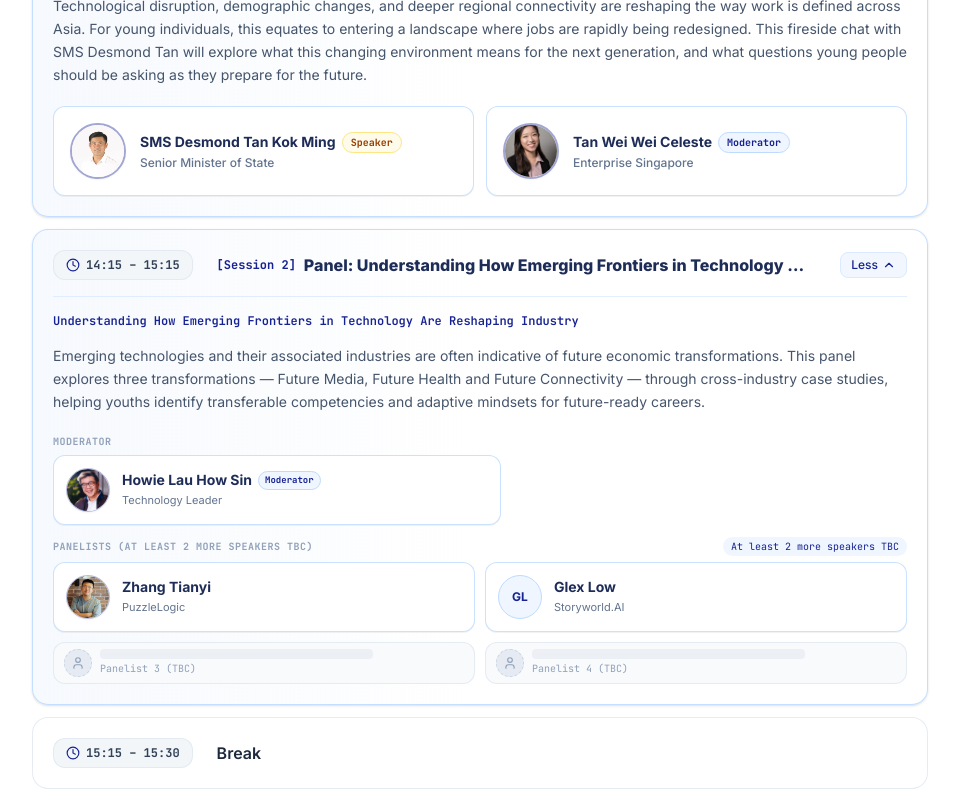
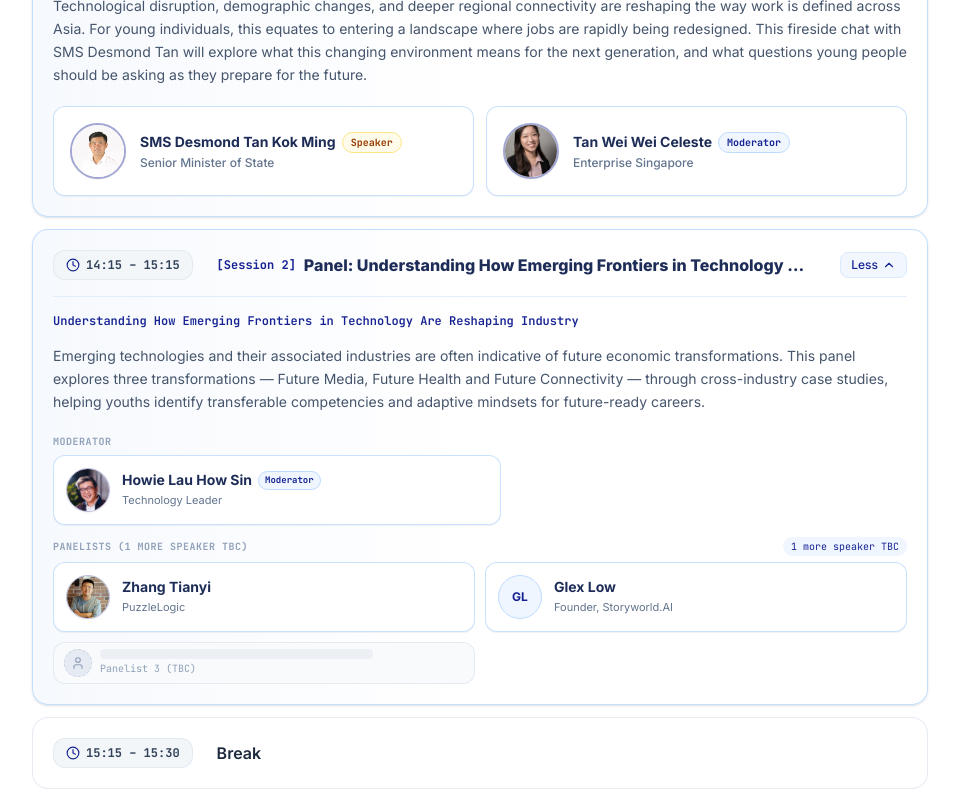
Before and after one commit to ThuraiiGanesh/bcyf, a React (Vite) app: page / in a window 1280 px wide. Shown: the part 5013-5810 px from the top of the page, without its empty margins (160-1119 px from the left). Built offline with nearby package versions, Linux system fonts and the light colour scheme.

Commit message:
feat(speakers): update speaker Chinese names, bios, titles and headshot framing (Update #8)

```diff
--- a/src/components/AgendaSection.tsx
+++ b/src/components/AgendaSection.tsx
@@ -242,13 +242,13 @@ export default function AgendaSection({ language }: AgendaSectionProps) {
                             >
                               <img
                                 src="/speakers/celeste-tan.jpg"
-                                alt={isEn ? 'Tan Wei Wei Celeste' : '陈薇薇'}
+                                alt={isEn ? 'Tan Wei Wei Celeste' : '陈纬玮'}
                                 className="w-14 h-14 rounded-full object-cover border-2 border-brand-blue/40 shadow-xs shrink-0 group-hover:scale-105 transition-transform"
                               />
                               <div className="min-w-0">
                                 <div className="flex flex-wrap items-center gap-1.5">
                                   <span className="text-sm font-bold text-brand-navy group-hover:text-brand-blue transition-colors">
-                                    {isEn ? 'Tan Wei Wei Celeste' : '陈薇薇'}
+                                    {isEn ? 'Tan Wei Wei Celeste' : '陈纬玮'}
                                   </span>
                                   <span className="text-[10px] font-mono font-bold text-brand-blue bg-blue-50 border border-blue-200 px-2 py-0.5 rounded-full">
                                     {isEn ? 'Moderator' : '主持人'}
@@ -300,7 +300,7 @@ export default function AgendaSection({ language }: AgendaSectionProps) {
                           <div className="space-y-1.5">
                             <div className="flex items-center justify-between">
                               <span className="text-[10px] font-mono font-bold uppercase tracking-wider text-slate-400 block">
-                                {isEn ? 'Panelists (at least 2 more speakers TBC)' : '研讨嘉宾（至少2名嘉宾待定）'}
+                                {isEn ? 'Panelists (1 more speaker TBC)' : '研讨嘉宾（1名嘉宾待定）'}
                               </span>
                               <span className="text-[10px] font-mono text-brand-blue bg-blue-50 px-2 py-0.5 rounded-full">
                                 {t.panelPendingNote}
@@ -345,16 +345,13 @@ export default function AgendaSection({ language }: AgendaSectionProps) {
                                     </span>
                                   </div>
                                   <p className="text-[11px] text-slate-500 truncate mt-0.5">
-                                    Storyworld.AI
+                                    {isEn ? 'Founder, Storyworld.AI' : 'Storyworld.AI 创始人'}
                                   </p>
                                 </div>
                               </div>
 
-                              {/* Pending Panelist 1 */}
+                              {/* Pending Panelist */}
                               <SpeakerChipSkeleton label={isEn ? 'Panelist 3 (TBC)' : '研讨嘉宾 3（待定）'} />
-
-                              {/* Pending Panelist 2 */}
-                              <SpeakerChipSkeleton label={isEn ? 'Panelist 4 (TBC)' : '研讨嘉宾 4（待定）'} />
                             </div>
                           </div>
                         </div>
@@ -377,7 +374,7 @@ export default function AgendaSection({ language }: AgendaSectionProps) {
                           <div className="space-y-1.5">
                             <div className="flex items-center justify-between">
                               <span className="text-[10px] font-mono font-bold uppercase tracking-wider text-slate-400 block">
-                                {isEn ? 'Debaters (2 more speakers TBC)' : '辩论嘉宾（2名嘉宾待定）'}
+                                {isEn ? 'Debaters (1 more speaker TBC)' : '辩论嘉宾（1名嘉宾待定）'}
                               </span>
                               <span className="text-[10px] font-mono text-brand-blue bg-blue-50 px-2 py-0.5 rounded-full">
                                 {t.debatePendingNote}
@@ -398,7 +395,7 @@ export default function AgendaSection({ language }: AgendaSectionProps) {
                                 <div className="min-w-0">
                                   <div className="flex items-center gap-1.5">
                                     <span className="text-xs sm:text-sm font-bold text-brand-navy group-hover:text-brand-blue transition-colors">
-                                      {isEn ? 'Prof. Adam Chee' : '齐亚当教授'}
+                                      {isEn ? 'Prof. Adam Chee' : '徐伟翔教授'}
                                     </span>
                                   </div>
                                   <p className="text-[11px] text-slate-500 truncate mt-0.5">
@@ -420,7 +417,7 @@ export default function AgendaSection({ language }: AgendaSectionProps) {
                                 <div className="min-w-0">
                                   <div className="flex items-center gap-1.5">
                                     <span className="text-xs sm:text-sm font-bold text-brand-navy group-hover:text-brand-blue transition-colors">
-                                      {isEn ? 'Yiyang He' : '何依洋'}
+                                      {isEn ? 'Yiyang He' : '何一阳'}
                                     </span>
                                   </div>
                                   <p className="text-[11px] text-slate-500 truncate mt-0.5">
@@ -442,7 +439,7 @@ export default function AgendaSection({ language }: AgendaSectionProps) {
                                 <div className="min-w-0">
                                   <div className="flex items-center gap-1.5">
                                     <span className="text-xs sm:text-sm font-bold text-brand-navy group-hover:text-brand-blue transition-colors">
-                                      {isEn ? 'Yi KaiZhi' : '易凯智'}
+                                      {isEn ? 'Yi KaiZhi' : '蚁凯致'}
                                     </span>
                                   </div>
                                   <p className="text-[11px] text-slate-500 truncate mt-0.5">
@@ -451,11 +448,8 @@ export default function AgendaSection({ language }: AgendaSectionProps) {
                                 </div>
                               </div>
 
-                              {/* Pending Debater 1 */}
+                              {/* Pending Debater */}
                               <SpeakerChipSkeleton label={isEn ? 'Debater 4 (TBC)' : '辩论嘉宾 4（待定）'} />
-
-                              {/* Pending Debater 2 */}
-                              <SpeakerChipSkeleton label={isEn ? 'Debater 5 (TBC)' : '辩论嘉宾 5（待定）'} />
                             </div>
                           </div>
                         </div>
--- a/src/data.ts
+++ b/src/data.ts
@@ -326,7 +326,7 @@ export const SPEAKERS_2026: Speaker[] = [
   {
     id: 'celeste-tan',
     name: 'Tan Wei Wei Celeste',
-    nameZh: '陈薇薇 (Tan Wei Wei Celeste)',
+    nameZh: '陈纬玮',
     sessionTagEn: 'Fireside Chat',
     sessionTagZh: '炉边对话',
     roleTagEn: 'Moderator',
@@ -336,7 +336,7 @@ export const SPEAKERS_2026: Speaker[] = [
     organizationZh: '新加坡企业发展局',
     photoUrl: '/speakers/celeste-tan.jpg',
     bioEn: 'Celeste is with Enterprise Singapore, where she works on initiatives that help businesses build quality and trust, enabling them to strengthen their competitiveness and access international markets. She holds a Bachelor of Social Sciences in Economics, Public Policy & Global Affairs from Nanyang Technological University.\n\nOutside work, Celeste is actively involved in youth and community development. She is passionate about bringing people and ideas together, and enjoys creating conversations that encourage different perspectives and explore how we can shape the future together.',
-    bioZh: '陈薇薇就职于新加坡企业发展局（Enterprise Singapore），致力于协助企业建立质量与信任标准，增强核心竞争力并拓展国际市场。她拥有南洋理工大学经济学、公共政策与全球事务社会科学学士学位。\n\n工作之余，薇薇积极参与青年与社区发展项目。她热衷于将多元人群与创新想法连接起来，乐于促进跨视角对话，共同探索如何携手塑造未来。'
+    bioZh: '陈纬玮就职于新加坡企业发展局（Enterprise Singapore），致力于协助企业建立质量与信任标准，增强核心竞争力并拓展国际市场。她拥有南洋理工大学经济学、公共政策与全球事务社会科学学士学位。\n\n工作之余，纬玮积极参与青年与社区发展项目。她热衷于将多元人群与创新想法连接起来，乐于促进跨视角对话，共同探索如何携手塑造未来。'
   },
   {
     id: 'zhang-tianyi',
@@ -351,7 +351,7 @@ export const SPEAKERS_2026: Speaker[] = [
     organizationZh: 'PuzzleLogic',
     photoUrl: '/speakers/zhang-tianyi.jpg',
     bioEn: 'Zhang Tianyi is the Co-Founder of PuzzleLogic. He completed his undergraduate studies at Beihang University, earned a Master\'s degree from Nanyang Technological University (NTU), and is currently pursuing his Ph.D. at the National University of Singapore (NUS). He previously served at the Agency for Science, Technology and Research (A*STAR) Singapore. He has published over 30 papers in the field of AI medical imaging in prestigious journals and conferences including IEEE TNNLS, IEEE TMI, MIA, and MICCAI.',
-    bioZh: '张天翊是PuzzleLogic的联合创始人，北航本科，新加坡南洋理工大学硕士，目前在新国立读博。他此前在新加坡科技局（ASTAR）任职，在AI医学图像领域有30多篇论文，发表在著名ai医学图像的期刊和会议如IEEE TNNLS，IEEE TMI，MIA，MICCAI等。'
+    bioZh: '张天翊是 PuzzleLogic 的联合创始人，本科毕业于北京航空航天大学，硕士毕业于新加坡南洋理工大学，目前在新加坡国立大学攻读博士。他此前曾任职于新加坡科技研究局（A*STAR），在 AI 医学图像领域发表了 30 多篇论文，研究成果见于 IEEE TNNLS、IEEE TMI、Medical Image Analysis (MIA)、MICCAI 等著名期刊和会议。'
   },
   {
     id: 'glex-low',
@@ -362,16 +362,16 @@ export const SPEAKERS_2026: Speaker[] = [
     roleTagEn: 'Speaker',
     roleTagZh: '演讲嘉宾',
     isModerator: false,
-    organizationEn: 'Storyworld.AI',
-    organizationZh: 'Storyworld.AI',
+    organizationEn: 'Founder, Storyworld.AI',
+    organizationZh: 'Storyworld.AI 创始人',
     photoUrl: '',
-    bioEn: 'Glex Low is representing Storyworld.AI. Full biography will be announced soon.',
-    bioZh: 'Glex Low 代表 Storyworld.AI 出席分论坛。详细个人履历即将公布。'
+    bioEn: 'Founder, Storyworld.AI. Full biography will be announced soon.',
+    bioZh: 'Storyworld.AI 创始人。详细个人履历即将公布。'
   },
   {
     id: 'howie-lau',
     name: 'Howie Lau How Sin',
-    nameZh: '刘浩新 (Howie Lau How Sin)',
+    nameZh: '刘浩新',
     sessionTagEn: 'Panel',
     sessionTagZh: '分论坛',
     roleTagEn: 'Moderator',
@@ -386,7 +386,7 @@ export const SPEAKERS_2026: Speaker[] = [
   {
     id: 'adam-chee',
     name: 'Prof. Adam Chee',
-    nameZh: '齐亚当教授 (Prof. Adam Chee)',
+    nameZh: '徐伟翔教授',
     sessionTagEn: 'Debate',
     sessionTagZh: '大辩论',
     roleTagEn: 'Speaker',
@@ -396,12 +396,12 @@ export const SPEAKERS_2026: Speaker[] = [
     organizationZh: '新加坡中央医院',
     photoUrl: '/speakers/adam-chee.jpg',
     bioEn: 'A/Prof. Adam CHEE is a digital health and health informatics leader, currently serving as Director of the AI Office at Singapore General Hospital.\n\nHe brings deep expertise across healthcare, technology, innovation, and business transformation, with experience spanning clinical information systems, strategic consulting, standards development, AI-enabled health, and health systems transformation.\n\nAdam has worked across Asia Pacific and the Middle East, supporting the adoption of evidence-based, technology-enabled healthcare solutions.\n\nHe also serves in multiple regional and international leadership roles, including HL7 Singapore, HL7 Asia, ISO TC215, WHO, APEC, and universities in the region.',
-    bioZh: '齐亚当副教授是数字健康与健康信息学领域的知名领袖，现任新加坡中央医院（SGH）人工智能办公室主任。\n\n他在医疗健康、科技、创新及商业转型领域拥有深厚积淀，经验涵盖临床信息系统、战略咨询、标准制定、AI智慧医疗以及健康体系变革。\n\n齐亚当曾参与亚太与中东地区多个项目，推动循证及科技赋能的医疗解决方案落地。他还在HL7新加坡、HL7亚洲、ISO TC215、世卫组织（WHO）、亚太经合组织（APEC）及区域内多所知名高校担任重要领导职务。'
+    bioZh: '徐伟翔副教授是数字健康与健康信息学领域的知名领袖，现任新加坡中央医院（SGH）人工智能办公室主任。\n\n他在医疗健康、科技、创新及商业转型领域拥有深厚积淀，经验涵盖临床信息系统、战略咨询、标准制定、AI智慧医疗以及健康体系变革。\n\n徐伟翔曾参与亚太与中东地区多个项目，推动循证及科技赋能的医疗解决方案落地。他还在HL7新加坡、HL7亚洲、ISO TC215、世卫组织（WHO）、亚太经合组织（APEC）及区域内多所知名高校担任重要领导职务。'
   },
   {
     id: 'he-yiyang',
     name: 'Yiyang He',
-    nameZh: '何依洋 (Yiyang He)',
+    nameZh: '何一阳',
     sessionTagEn: 'Debate',
     sessionTagZh: '大辩论',
     roleTagEn: 'Speaker',
@@ -411,12 +411,12 @@ export const SPEAKERS_2026: Speaker[] = [
     organizationZh: '新加坡国立大学',
     photoUrl: '/speakers/he-yiyang.jpg',
     bioEn: 'He Yiyang is an undergraduate at the National University of Singapore studying Sociology and Political Science, and is part of the honours programme at NUS College. His research focuses on how technological change is reshaping education and work.\n\nHe has studied how universities are responding to generative AI, particularly its effects on teaching and assessment, as well as how AI may change occupations, job tasks and the skills workers need. He is also interested in who benefits from these changes, especially how unequal access to AI tools and training may produce very different outcomes across groups. His wider research also looks at flexible work, overwork and workplace practices, which has led to a broader interest in how institutions shape people\'s experiences of work. More recently, he has also been exploring the environmental side of AI, including data-centre growth, energy demand, sustainability and questions of a just transition. Outside research, Yiyang has worked in people consulting, strategic planning and strategic communications across the public and private sectors. He previously served as President of the NUS College Club, representing more than 1,500 students.',
-    bioZh: '何依洋是新加坡国立大学社会学与政治学本科生，也是国大荣誉学院（NUS College）成员。他的研究聚焦科技变革如何重塑教育与工作范式。\n\n他深入探讨了大学对生成式AI的应对机制，特别是其对教学与评估的影响，以及AI对未来职业结构、技能需求和工作任务的深远重构。他关注技术红利的分配公平性，探讨AI工具与培训获取不平等带来的影响。\n\n其研究领域还延伸至灵活工时、过度工作与职场文化，并拓展至AI的环境议题，包括数据中心增长、能源消耗、可持续性与公正转型。在学术研究之外，依洋曾在公共与私营部门从事人力咨询、战略规划及品牌传播工作，并曾担任拥有1500多名学生的国大学院俱乐部主席。'
+    bioZh: '何一阳是新加坡国立大学社会学与政治学本科生，也是国大荣誉学院（NUS College）成员。他的研究聚焦科技变革如何重塑教育与工作范式。\n\n他深入探讨了大学对生成式AI的应对机制，特别是其对教学与评估的影响，以及AI对未来职业结构、技能需求和工作任务的深远重构。他关注技术红利的分配公平性，探讨AI工具与培训获取不平等带来的影响。\n\n其研究领域还延伸至灵活工时、过度工作与职场文化，并拓展至AI的环境议题，包括数据中心增长、能源消耗、可持续性与公正转型。在学术研究之外，一阳曾在公共与私营部门从事人力咨询、战略规划及品牌传播工作，并曾担任拥有1500多名学生的国大学院俱乐部主席。'
   },
   {
     id: 'yi-kaizhi',
     name: 'Yi KaiZhi',
-    nameZh: '易凯智 (Yi KaiZhi)',
+    nameZh: '蚁凯致',
     sessionTagEn: 'Debate',
     sessionTagZh: '大辩论',
     roleTagEn: 'Speaker',
@@ -425,8 +425,8 @@ export const SPEAKERS_2026: Speaker[] = [
     organizationEn: 'SagePaths Group',
     organizationZh: '联智教育集团',
     photoUrl: '/speakers/yi-kaizhi.jpg',
-    bioEn: 'Raised in Singapore\'s school system, with a decade in education: tutoring at 16, founded a study-abroad agency at 20. Today I\'m a Partner at SagePaths Group, an education services group operating in Singapore since 2006, where I lead SagePaths Global Education, helping families plan their path from school selection to university.',
-    bioZh: '在新加坡教育体系中成长，深耕教育领域十载：16岁开启家教生涯，20岁创立留学服务机构。现任联智集团（SagePaths Group，创立于2006年的新加坡专业教育服务集团）合伙人，负责联智国际教育业务，致力于为家庭提供从择校规划到大学录取的全方位路径指导。'
+    bioEn: 'An education entrepreneur raised in Singapore’s school system. Today I’m a Partner at SagePaths Group, a one-stop education platform serving families in Singapore since 2006 serving more than 10,000 families in Singapore, covering school selection, tutoring, university applications, student housing, study tours and family relocation. I lead SagePaths Global Education, helping families plan every step from their first school in Singapore to university and beyond.',
+    bioZh: '在新加坡教育体系中成长的一名教育创业者。现任联智教育集团（SagePaths Group）合伙人。联智作为一站式教育平台，自2006年起扎根新加坡，已累计服务超过10,000个家庭，业务涵盖择校规划、课后辅导、大学升学、学生公寓、研学游学及家庭移居等。目前我负责联智国际教育（SagePaths Global Education），致力于协助家庭规划从新加坡入学到大学及未来的每一步关键旅程。'
   }
 ];
 
@@ -571,8 +571,8 @@ export const TRANSLATIONS = {
     speakersSubtitle: 'Distinguished speakers, panelists, and moderators at BCYF 2026.',
     speakersClickHint: 'Click on any speaker to view their biography',
     clickToReadBio: 'Read Bio',
-    panelPendingNote: 'At least 2 more speakers TBC',
-    debatePendingNote: '2 more speakers TBC',
+    panelPendingNote: '1 more speaker TBC',
+    debatePendingNote: '1 more speaker TBC',
     debateModeratorPendingNote: 'Moderator (TBC)',
     speakerPendingChip: 'Speaker (TBC)',
     moderatorTag: 'Moderator',
@@ -644,8 +644,8 @@ export const TRANSLATIONS = {
     speakersSubtitle: '2026年通商中国青年论坛特邀嘉宾、研讨嘉宾与主持人阵容。',
     speakersClickHint: '点击卡片查看嘉宾完整履历',
     clickToReadBio: '查看完整履历',
-    panelPendingNote: '至少2名演讲嘉宾待定',
-    debatePendingNote: '2名辩论嘉宾待定',
+    panelPendingNote: '1名研讨嘉宾待定',
+    debatePendingNote: '1名辩论嘉宾待定',
     debateModeratorPendingNote: '辩论主持人（待定）',
     speakerPendingChip: '嘉宾（待定）',
     moderatorTag: '主持人',
```
Also changed, not shown: public/speakers/howie-lau.jpg.
